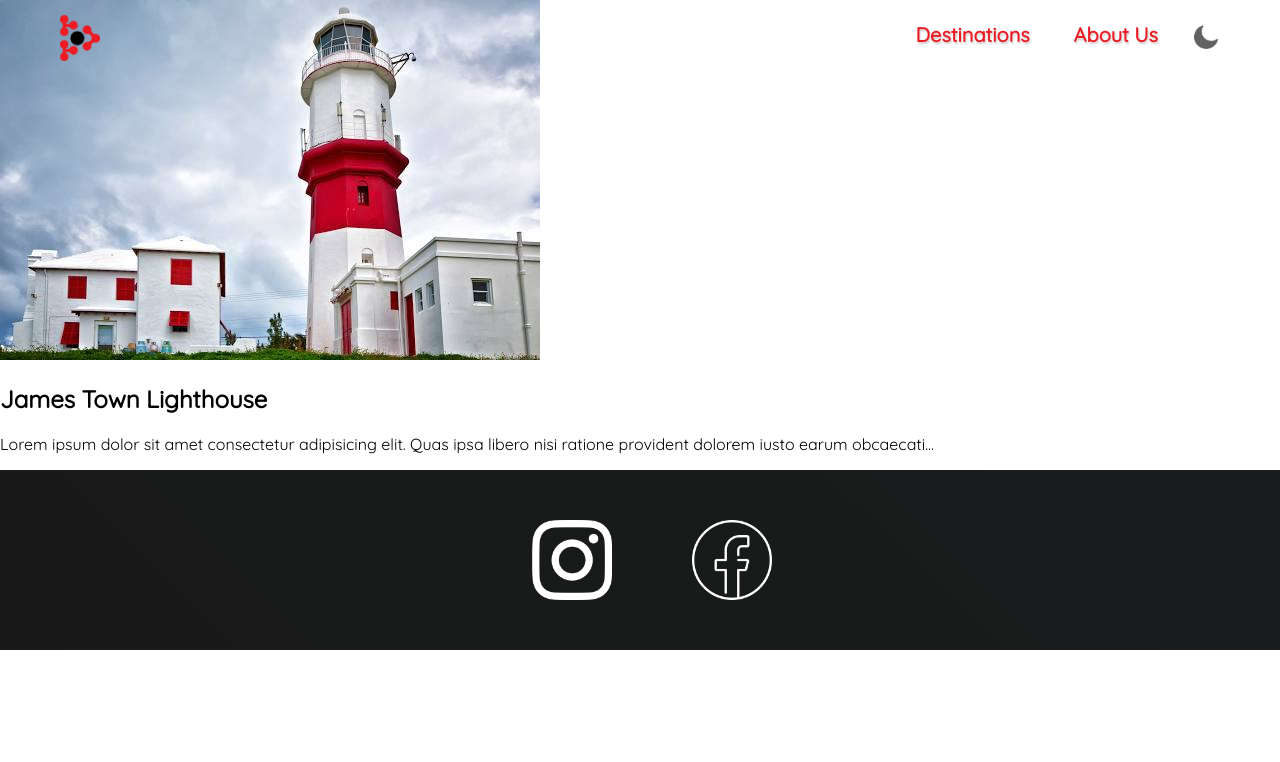
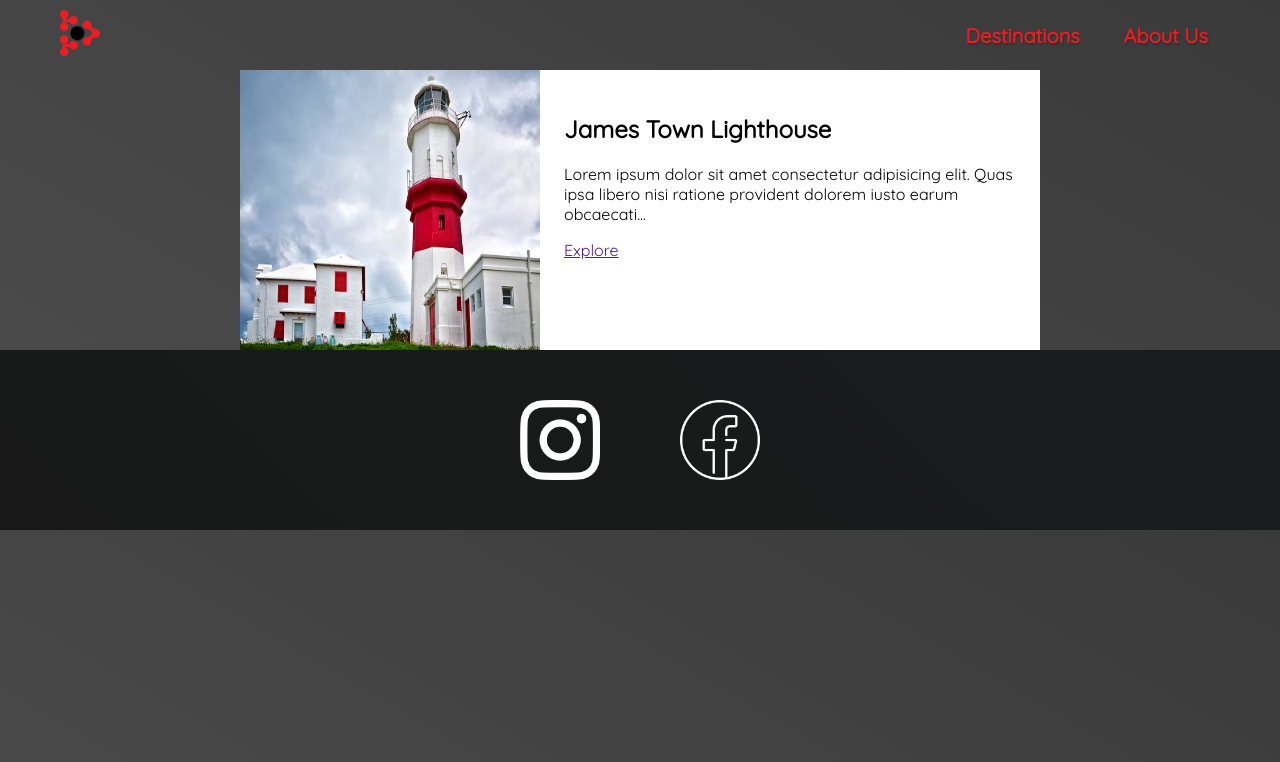
Before and after one commit to Olixfills/hos-travel, a plain HTML site: page destinations.html in a window 1280 px wide. Drawn offline with Linux system fonts and the light colour scheme.

Commit message:
started working on destinations page

```diff
--- a/destinations.html
+++ b/destinations.html
@@ -9,8 +9,8 @@
     <link
         href="https://fonts.googleapis.com/css2?family=Oleo+Script:wght@700&family=Quicksand:wght@300;400&family=Raleway:wght@700&display=swap"
         rel="stylesheet">
-    <link rel="stylesheet" href="places.css">
-    <link rel="stylesheet" href="shared.css">
+        <link rel="stylesheet" href="shared.css">
+<link rel="stylesheet" href="places.css">
 
 
 </head>
@@ -25,11 +25,12 @@
             <ul>
                 <li><a href="/destinations.html">Destinations</a> </li>
                 <li><a href="/about.html">About Us</a></li>
-                <li><img src="/dark theme icon/moon.png" alt="" id="icon"></li>
+                <!-- <li><img src="/dark theme icon/moon.png" alt="" id="icon"></li> -->
             </ul>
 
 
         </nav>
+
 
 
     </header>
@@ -38,10 +39,14 @@
         <ul>
             <li>
                 <img src="/Images/places/james town lighthose ghana.jpeg" alt="jamestown lighthouse">
-                <div>
+                <div class="card-content">
                     <h2>James Town Lighthouse</h2>
                     <p>Lorem ipsum dolor sit amet consectetur adipisicing elit. Quas ipsa libero nisi ratione provident dolorem iusto earum obcaecati...</p>
+                    <div class="card-actions">
+                        <a href="">Explore</a>
+                    </div>
                 </div>
+
             </li>
         </ul>
 
--- a/places.css
+++ b/places.css
@@ -0,0 +1,31 @@
+body {
+    background: linear-gradient(30deg, rgb(77, 77, 77), rgb(58, 58, 58));
+}
+
+
+header {
+    position: static;
+    height: 70px;
+}
+
+main ul{
+    margin: 0 auto;
+    width: 800px;
+
+
+}
+
+main li{
+    display: flex;
+    background-color: white;
+}
+
+main li img {
+    width: 300px;
+    height: 280px;
+
+}
+
+.card-content{
+    padding: 24px;
+}
--- a/shared.css
+++ b/shared.css
@@ -41,7 +41,7 @@ ul{
     margin: 0;
     padding: 0;
 }
-ul a{
+nav a{
     text-decoration: none;
     color: #ed1c24;
     font-size: 20px;
@@ -50,7 +50,7 @@ ul a{
     border-radius: 8px;
     font-weight: bold;
 }
-ul a:hover{
+nav a:hover{
     color: rgb(77, 77, 77);
     background-color: #ed1c24;
 }
```
